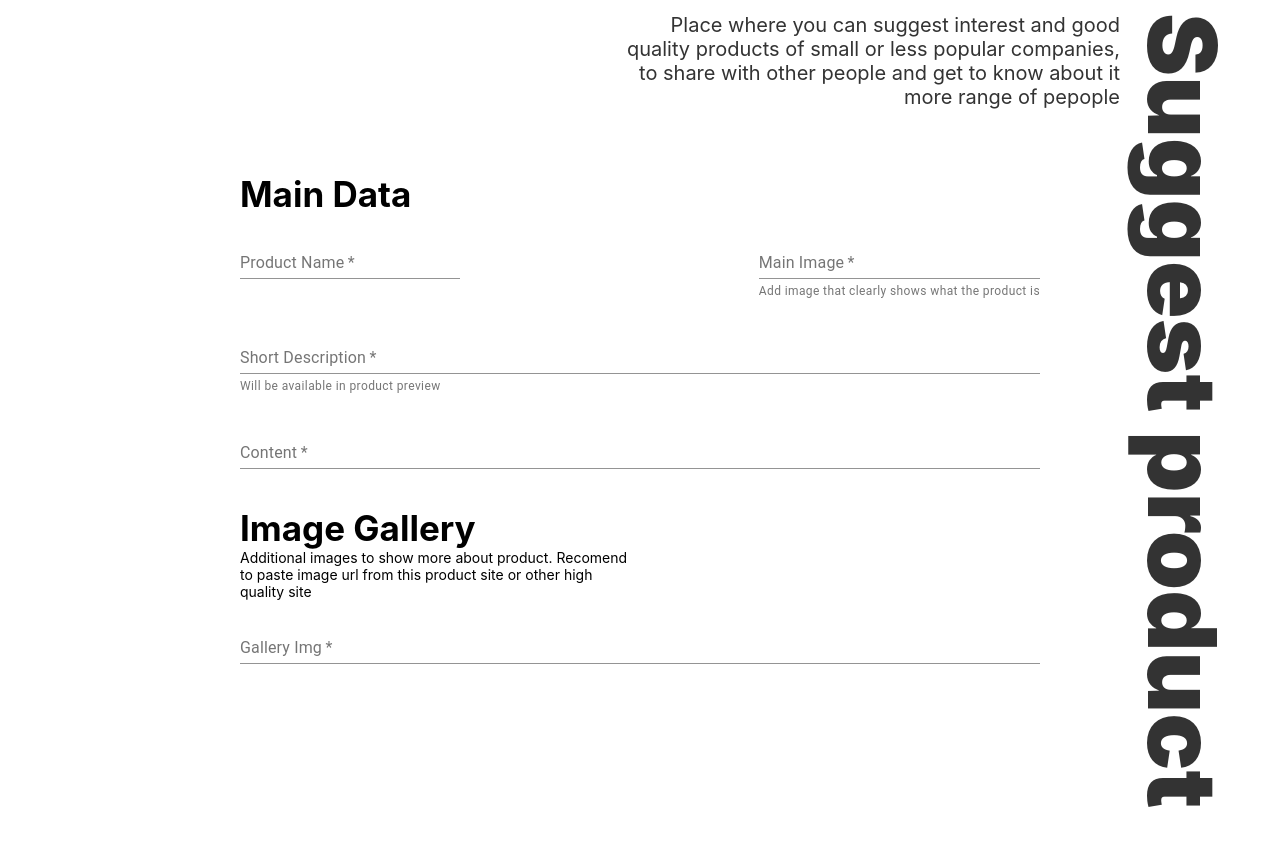
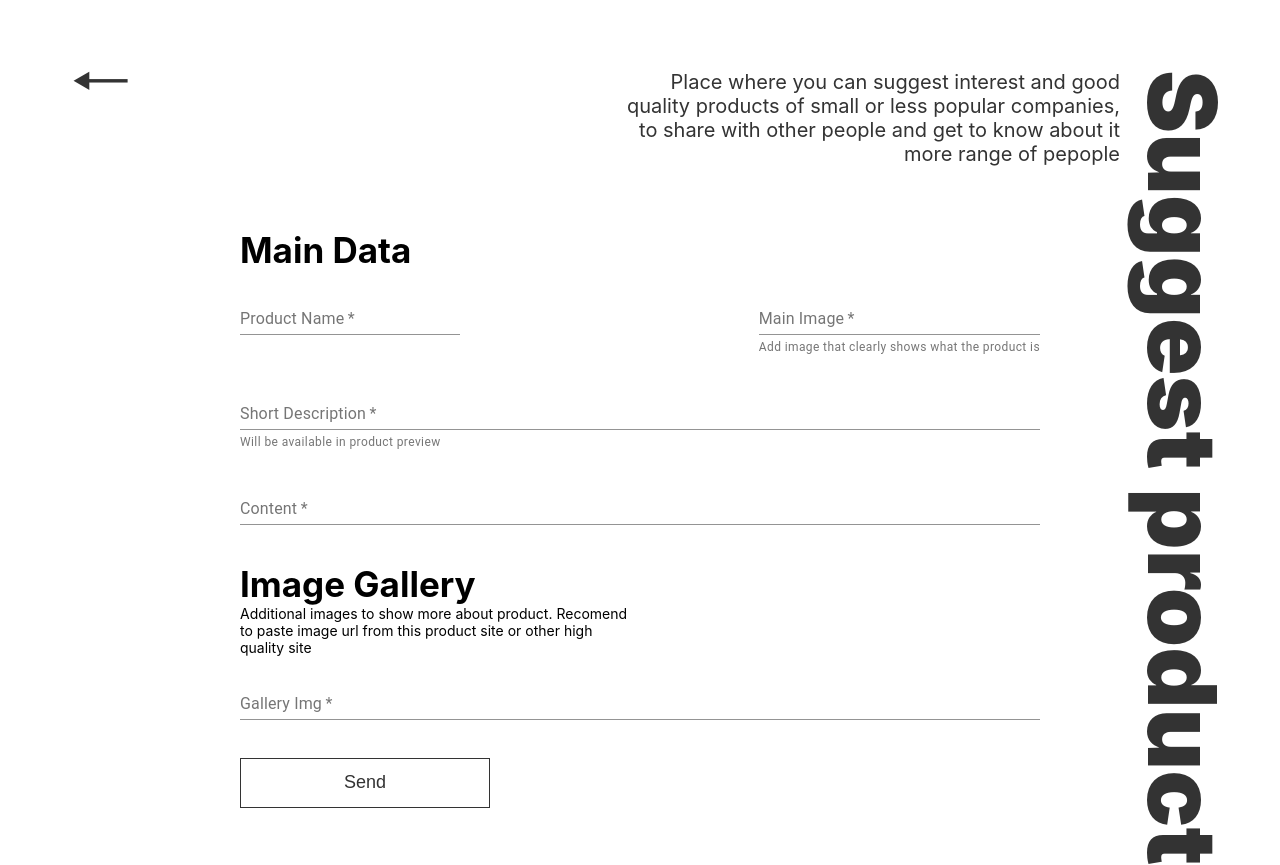
Before and after one commit to alexey-marinkevich/best-product-app, a React (Create React App) app: page /product in a window 1280 px wide. Before the commit the page ends 809 px from the top, so only its background shows below. Built offline with nearby package versions, Linux system fonts and the light colour scheme.

Commit message:
Add buttons Submit and Back, stylize components

```diff
--- a/src/ProductProposalForm.js
+++ b/src/ProductProposalForm.js
@@ -10,10 +10,13 @@ class ProductProposalForm extends Component {
   render() {
     return (
       <Container>
-        <LeadText>
-          Place where you can suggest interest and good quality products of small or less popular
-          companies, to share with other people and get to know about it more range of pepople
-        </LeadText>
+        <ContainerTopSection>
+          <CloseButton>🠐</CloseButton>
+          <LeadText>
+            Place where you can suggest interest and good quality products of small or less popular
+            companies, to share with other people and get to know about it more range of pepople
+          </LeadText>
+        </ContainerTopSection>
         <Form>
           <MainData>
             <h2>Main Data</h2>
@@ -38,10 +41,11 @@ class ProductProposalForm extends Component {
             <TextField
               required
               multiline
-              id="short-sescr"
+              id="short-descr"
               label="Short Description"
               defaultValue=""
               margin="normal"
+              placeholder="100 symbols max"
               helperText="Will be available in product preview"
               inputProps={{
                 maxLength: 100,
@@ -73,6 +77,7 @@ class ProductProposalForm extends Component {
               helperText=""
             />
           </ImageGallery>
+          <Button>Send</Button>
         </Form>
       </Container>
     );
@@ -94,6 +99,28 @@ const Container = styled.div`
     margin: 0;
   }
 `;
+
+const ContainerTopSection = styled.div`
+  display: flex;
+  justify-content: space-between;
+  align-items: center;
+  width: 100%;
+`
+
+const CloseButton = styled.button`
+  font-size: 70px;
+  background: none;
+  border: none;
+  outline: none;
+  padding: 30px;
+  cursor: pointer;
+  transition: .3s;
+  color: #333
+
+  :hover {
+    padding: 30px 30px 30px 20px;
+  }
+`
 
 const LeadText = styled.h1`
   font-size: 20px;
@@ -142,6 +169,7 @@ const ImageGallery = styled.div`
   flex-direction: column;
   width: 100%;
   padding-top: 30px;
+  margin-bottom: 30px;
 
   & p {
     margin: 0;
@@ -149,3 +177,19 @@ const ImageGallery = styled.div`
     font-size: 14px;
   }
 `;
+
+const Button = styled.button`
+  width: 250px;
+  height: 50px;
+  background-color: transparent;
+  border: 1px solid #333;
+  color: #333;
+  font-size: 18px;
+  cursor: pointer;
+  transition: .3s;
+
+  : hover {
+    background-color: #333;
+    color: #fff;
+  }
+`
```
